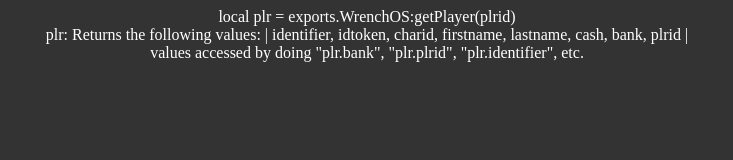
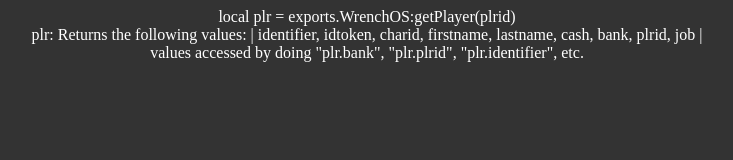
Before and after one commit to TateTheBait/WrenchOSdocs, a plain HTML site: page exports/getPlayer.html in a window 1280 px wide. Shown: the whole page, without its empty margins (273-1006 px from the left). Drawn offline with Linux system fonts and the light colour scheme.

Commit message:
Update getPlayer.html

```diff
--- a/exports/getPlayer.html
+++ b/exports/getPlayer.html
@@ -23,7 +23,7 @@
   <body>
     <p1>local plr = exports.WrenchOS:getPlayer(plrid)</p1>
     <br>
-    <p2>plr: Returns the following values: | identifier, idtoken, charid, firstname, lastname, cash, bank, plrid |</p2>
+    <p2>plr: Returns the following values: | identifier, idtoken, charid, firstname, lastname, cash, bank, plrid, job |</p2>
     <br>
     <p3>values accessed by doing "plr.bank", "plr.plrid", "plr.identifier", etc.</p3>
   </body>
```
